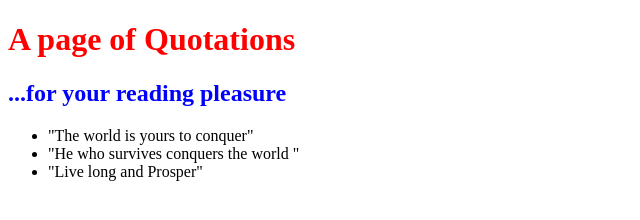
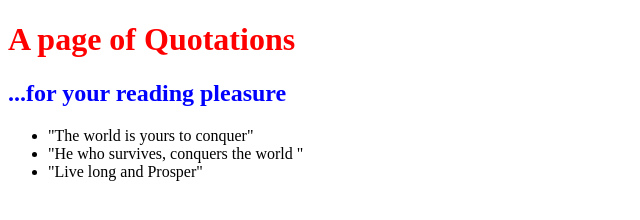
Before and after one commit to siva-surya/0main_openSAP_repo, a plain HTML site: page index.html in a window 1280 px wide. Shown: the full height of the page, 0-640 px from the left. Drawn offline with Linux system fonts and the light colour scheme.

```diff
--- a/index.html
+++ b/index.html
@@ -9,7 +9,9 @@
 	<h2 style="color:Blue">...for your reading pleasure</h2>
 	<ul>
 		<li>"The world is yours to conquer"</li>
-		<li>"He who survives conquers the world "</li>
+
+		<li>"He who survives, conquers the world "</li>
+
 		<li>"Live long and Prosper"</li>
 	</ul>
 </body>
```
